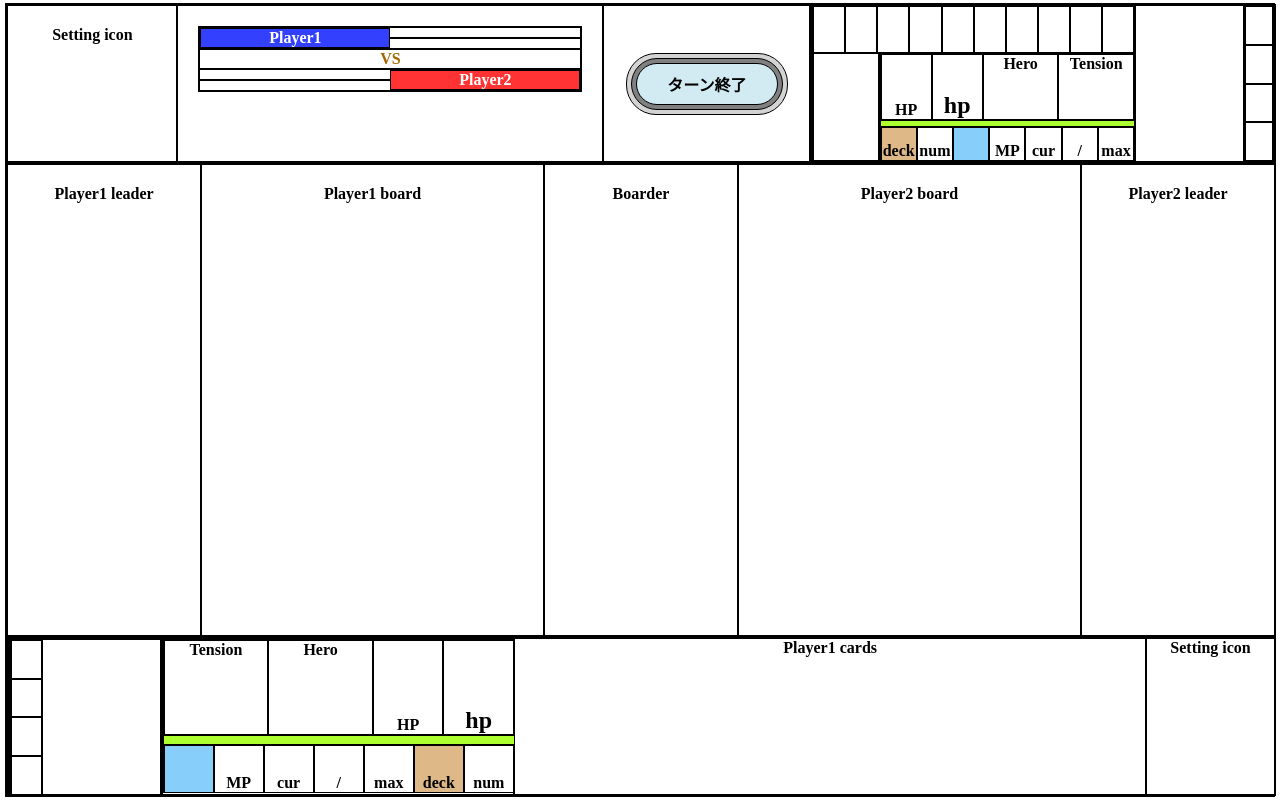
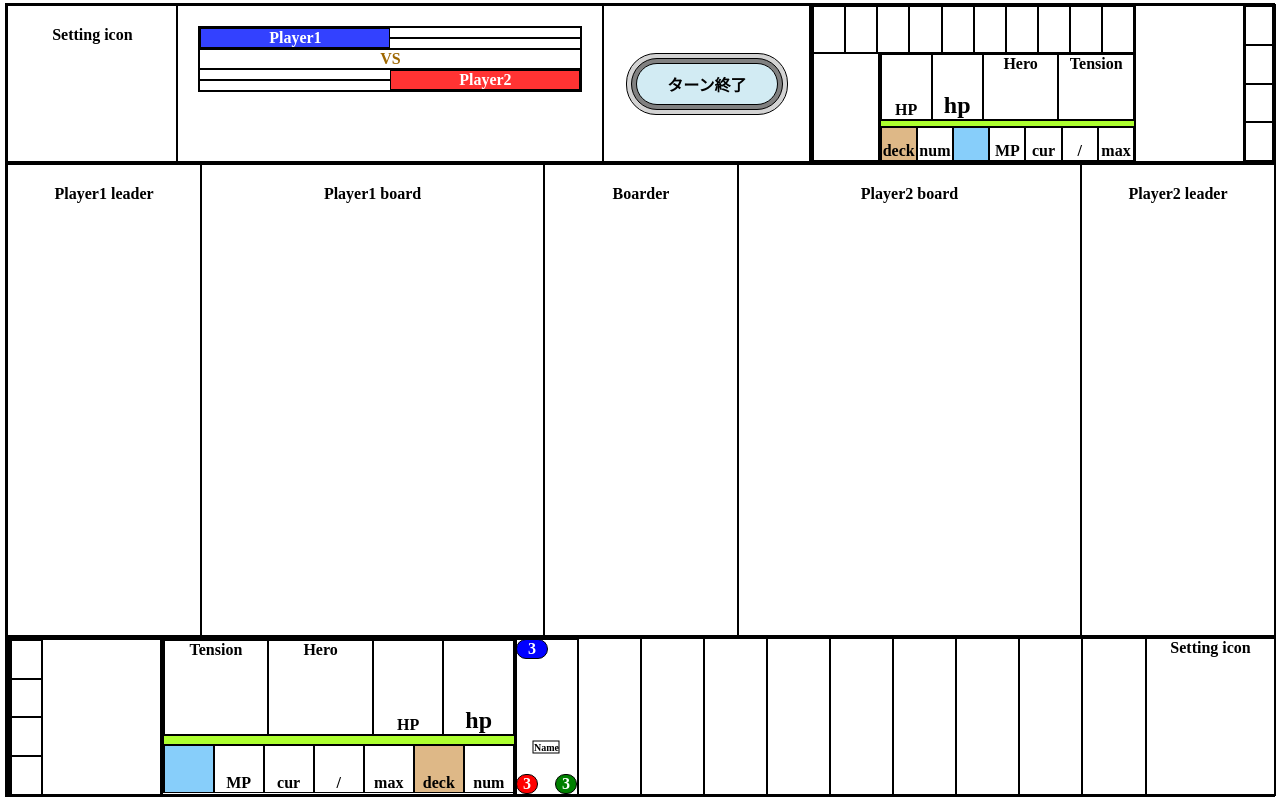
Before and after one commit to capybaradino/cardgame, a Flask app: page /play2 in a window 1280 px wide. Run offline with Flask 3, Linux system fonts and the light colour scheme.

Commit message:
P1ハンド表示の仮実装

```diff
--- a/flask/static/script.js
+++ b/flask/static/script.js
@@ -15,9 +15,28 @@ async function fetchData() {
         {
             const key_p1 = "player1";
             const player1 = data[key_p1];
-            const value = player1[key_name];
-
+            var value;
+            value = player1[key_name];
             setdivvalue('playername1_left', value);
+            // P1ステータス
+            value = player1[key_hp];
+            setdivvalue('p1stat_hp', value);
+            value = player1[key_decknum];
+            setdivvalue('p1stat_decknum', value);
+            value = player1[key_mp];
+            setdivvalue('p1stat_mp', value);
+            value = player1[key_maxmp];
+            setdivvalue('p1stat_maxmp', value);
+            // P1ハンド
+            var hand = player1["hand"];
+            for (let i = 0; i < hand.length; i++) {
+                const item = hand[i];
+                const cost = item['cost'];
+                const attack = item['attack'];
+                const hp = item['hp'];
+                const graphic = item['graphic'];
+                setdivimage('p1card' + i, graphic);
+            }
         }
 
         // Player2関連情報
@@ -47,6 +66,12 @@ async function fetchData() {
         console.error('Get data was failed:', error);
     }
 }
+function setdivimage(id, imageUrl) {
+    const imageDiv = document.getElementById(id);
+    const imageElement = document.createElement('img');
+    imageElement.src = imageUrl;
+    imageDiv.appendChild(imageElement);
+}
 function setdivvalue(id, value) {
     const divElement = document.getElementById(id);
     divElement.textContent = value; // データを<div>要素に表示
--- a/flask/static/styles.css
+++ b/flask/static/styles.css
@@ -410,6 +410,108 @@ div {
 
 .bottom2_p1cards {
     width: 50.0vw;
+    display: flex;
+    justify-content: space-around;
+    align-items: center;
+}
+
+.p1stat_card_child,
+.image-container {
+    width: 100%;
+    height: 100%;
+    /* 画像がはみ出ないように制御 */
+    overflow: hidden;
+    position: relative;
+    display: inline-block;
+}
+
+.p1stat_card_child img,
+.image-container img {
+    max-width: 100%;
+    max-height: 100%;
+    /* 余白を消すために追加 */
+    display: block;
+    /* 中央に配置 */
+    margin: auto;
+}
+
+.text-top-left,
+.text-bottom-left,
+.text-bottom-right,
+.text-center-bottom {
+    position: absolute;
+    font-size: 16px;
+    font-weight: bold;
+}
+
+.text-top-left {
+    top: 0;
+    left: 0;
+}
+
+.p1stat_card_cost {
+    background-color: blue;
+    color: White;
+    width: 30px;
+    /* 角の丸さを指定 */
+    border-radius: 30px;
+    /* 上下中央寄せ */
+    display: flex;
+    justify-content: center;
+    align-items: center;
+}
+
+.text-bottom-left {
+    bottom: 0;
+    left: 0;
+}
+
+.p1stat_card_attack {
+    background-color: Red;
+    color: White;
+    width: 20px;
+    /* 角の丸さを指定 */
+    border-radius: 30px;
+    /* 上下中央寄せ */
+    display: flex;
+    justify-content: center;
+    align-items: center;
+}
+
+.text-bottom-right {
+    bottom: 0;
+    right: 0;
+}
+
+.p1stat_card_hp {
+    background-color: green;
+    color: White;
+    width: 20px;
+    /* 角の丸さを指定 */
+    border-radius: 30px;
+    /* 上下中央寄せ */
+    display: flex;
+    justify-content: center;
+    align-items: center;
+}
+
+.text-center-bottom {
+    bottom: 30%;
+    left: 50%;
+    transform: translate(-50%, 50%);
+    color: Black;
+}
+
+.p1stat_card_name {
+    background-color: rgba(255, 255, 255, 0.582);
+    color: rgb(0, 0, 0);
+    /* 角の丸さを指定 */
+    border-radius: 0px;
+    /* 上下中央寄せ */
+    display: flex;
+    justify-content: center;
+    align-items: center;
+    font-size: 10px;
 }
 
 .bottom3_settings {
--- a/flask/templates/play2.html
+++ b/flask/templates/play2.html
@@ -108,22 +108,47 @@
                             <div class="p2stat_tensioncard">Tension</div>
                             <div class="p2stat_herocard">Hero</div>
                             <div class="p2stat_hp_label">HP</div>
-                            <div class="p2stat_hp" , id="p2stat_hp">hp</div>
+                            <div class="p2stat_hp" , id="p1stat_hp">hp</div>
                         </div>
                         <div class="p2stat_param_main_hpbar"></div>
                         <div class="p2stat_param_main_lower">
                             <div class="p2stat_mpicon"></div>
                             <div class="p2stat_mp_label">MP</div>
-                            <div class="p2stat_mp" , id="p2stat_mp">cur</div>
+                            <div class="p2stat_mp" , id="p1stat_mp">cur</div>
                             <div class="p2stat_mp_div">/</div>
-                            <div class="p2stat_maxmp" , id="p2stat_maxmp">max</div>
+                            <div class="p2stat_maxmp" , id="p1stat_maxmp">max</div>
                             <div class="p2stat_deckicon">deck</div>
-                            <div class="p2stat_decknum" , id="p2stat_decknum">num</div>
+                            <div class="p2stat_decknum" , id="p1stat_decknum">num</div>
                         </div>
                     </div>
                 </div>
             </div>
-            <div class="bottom2_p1cards">Player1 cards</div>
+            <div class="bottom2_p1cards">
+                <div class="p1stat_card_child">
+                    <div class="p1stat_card_child" , id="p1card0"></div>
+                    <span class="text-top-left">
+                        <div class="p1stat_card_cost" , id="p1card0_cost">3</div>
+                    </span>
+                    <span class="text-bottom-left">
+                        <div class="p1stat_card_attack" , id="p1card0_attack">3</div>
+                    </span>
+                    <span class="text-bottom-right">
+                        <div class="p1stat_card_hp" , id="p1card0_hp">3</div>
+                    </span>
+                    <span class="text-center-bottom">
+                        <div class="p1stat_card_name" , id="p1card0_name">Name</div>
+                    </span>
+                </div>
+                <div class="p1stat_card_child" , id="p1card1"></div>
+                <div class="p1stat_card_child" , id="p1card2"></div>
+                <div class="p1stat_card_child" , id="p1card3"></div>
+                <div class="p1stat_card_child" , id="p1card4"></div>
+                <div class="p1stat_card_child" , id="p1card5"></div>
+                <div class="p1stat_card_child" , id="p1card6"></div>
+                <div class="p1stat_card_child" , id="p1card7"></div>
+                <div class="p1stat_card_child" , id="p1card8"></div>
+                <div class="p1stat_card_child" , id="p1card9"></div>
+            </div>
             <div class="bottom3_settings">Setting icon</div>
         </div>
     </div>
```
